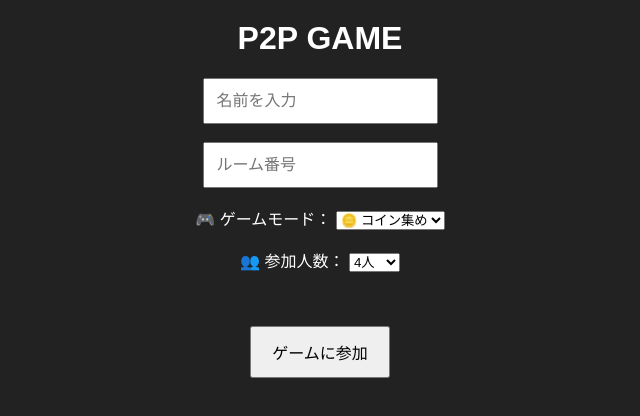
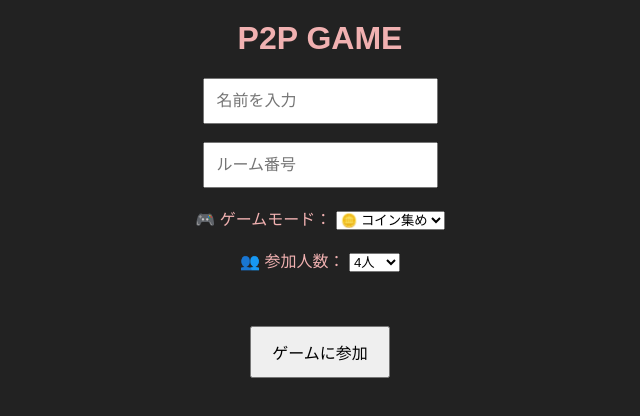
Before and after one commit to hiyokomannjuu/p2p-game, a website: page public/index.html in a window 1280 px wide. Shown: the whole page, without its empty margins (320-960 px from the left). Drawn offline with Linux system fonts and the light colour scheme.

Commit message:
Change body text color in style.css

```diff
--- a/public/style.css
+++ b/public/style.css
@@ -1,7 +1,7 @@
 body {
     margin: 0;
     background: #222;
-    color: white;
+    color: rgb(241, 177, 177);
     font-family: sans-serif;
     text-align: center;
 }
```
